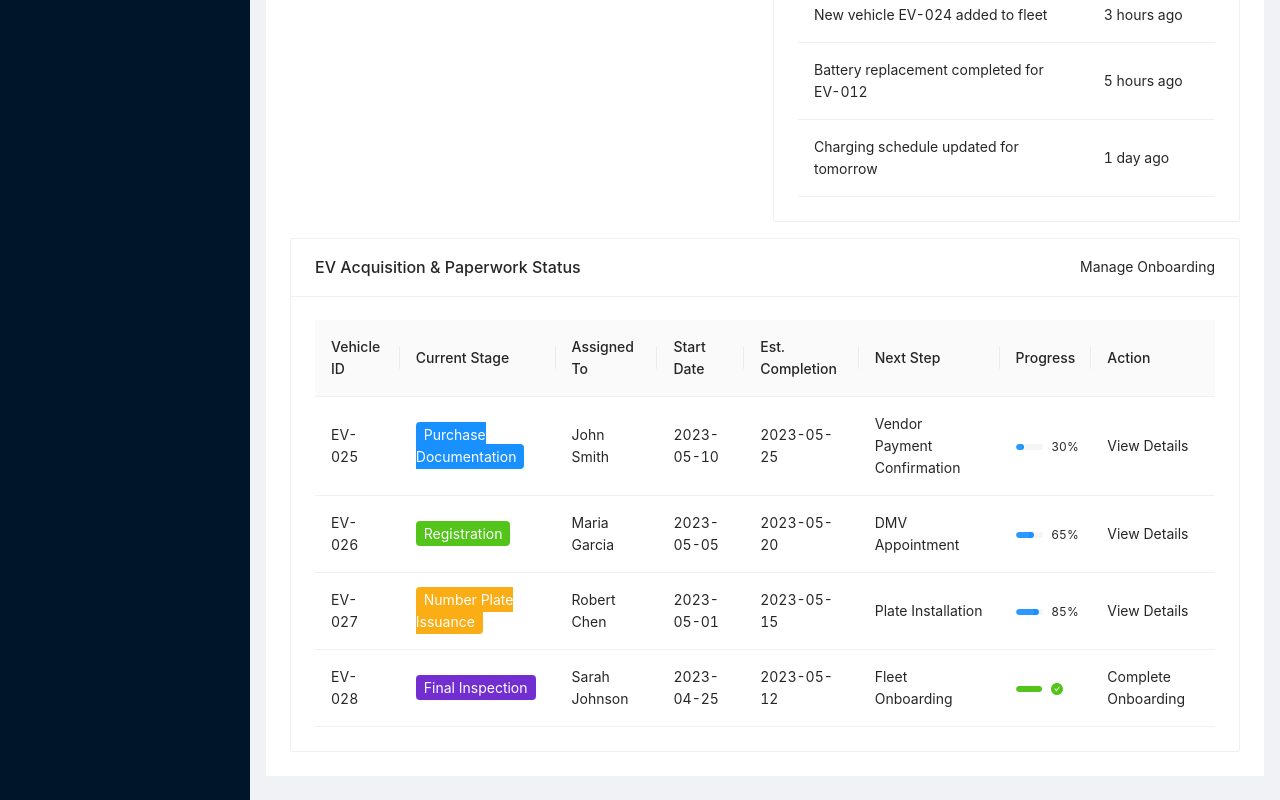
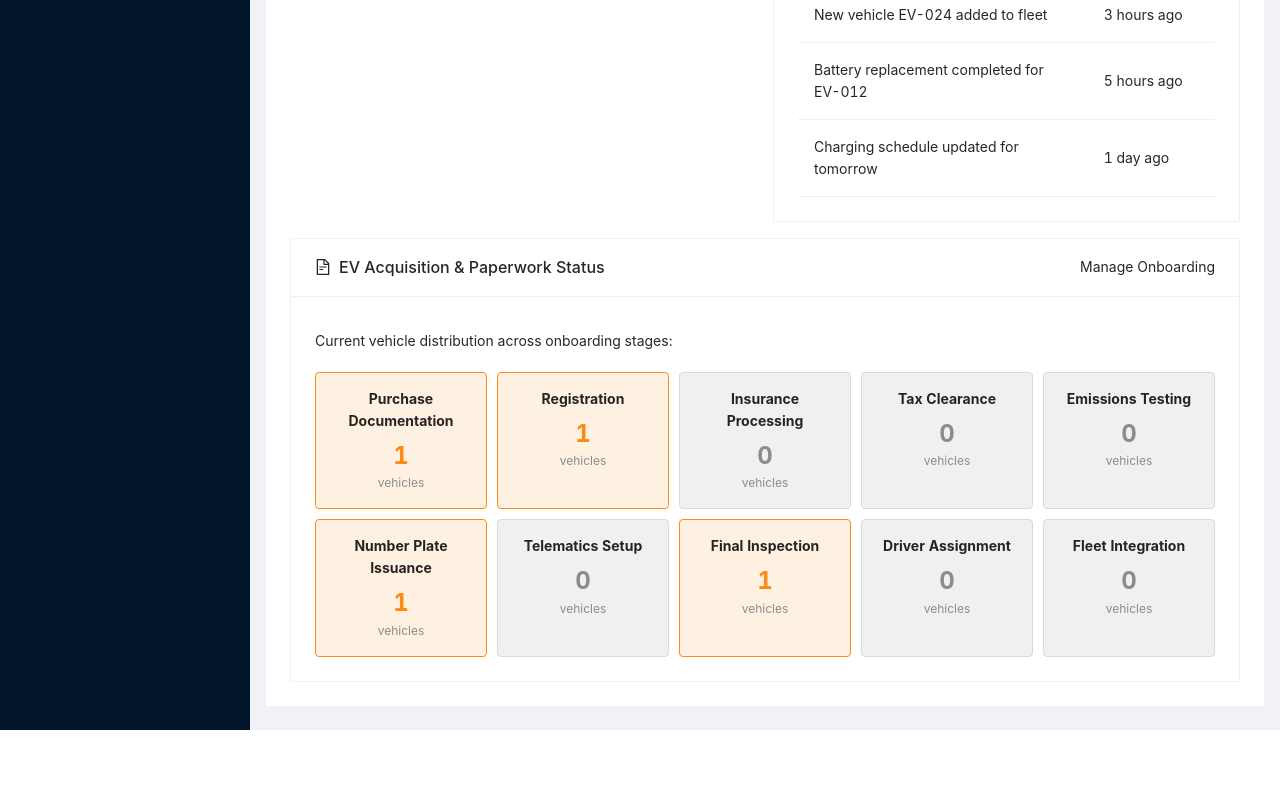
Before and after one commit to simbataisa/gf-ev-fms, a Next.js app: page /dashboard in a window 1280 px wide. Shown: the part 1415-2215 px from the top of the page. After the commit the page ends 2145 px from the top, so only its background shows below. Built offline with nearby package versions, Linux system fonts and the light colour scheme.

Commit message:
Add heatmap paperwork

```diff
--- a/src/pages/dashboard/index.tsx
+++ b/src/pages/dashboard/index.tsx
@@ -1,7 +1,7 @@
 import React, { useEffect, useState } from 'react';
 import { Row, Col, Card, Statistic, Progress, Table, Typography, Divider } from 'antd';
 import { CarOutlined, ThunderboltOutlined, ToolOutlined, ClockCircleOutlined,
-         EnvironmentOutlined, DollarOutlined, CheckCircleOutlined } from '@ant-design/icons';
+         EnvironmentOutlined, DollarOutlined, CheckCircleOutlined, FileTextOutlined } from '@ant-design/icons';
 import AppLayout from '../../components/Layout';
 // Replace ant-design charts with recharts
 import { LineChart, Line as RechartsLine, PieChart, Pie as RechartsPie, BarChart, Bar,
@@ -62,6 +62,45 @@ const DashboardPage: React.FC = () => {
 
     fetchPaperworkData();
   }, []);
+
+  // Generate heatmap data from paperwork records
+  const generateHeatmapData = () => {
+    const stages = [
+      'Purchase Documentation',
+      'Registration',
+      'Insurance Processing',
+      'Tax Clearance',
+      'Emissions Testing',
+      'Number Plate Issuance',
+      'Telematics Setup',
+      'Final Inspection',
+      'Driver Assignment',
+      'Fleet Integration'
+    ];
+
+    // Initialize counts for each stage
+    const stageCounts = stages.reduce((acc, stage) => {
+      acc[stage] = 0;
+      return acc;
+    }, {} as Record<string, number>);
+
+    // Count vehicles in each stage
+    paperworkProcessData.forEach(record => {
+      if (stageCounts[record.status] !== undefined) {
+        stageCounts[record.status]++;
+      }
+    });
+
+    // Convert to array format for visualization
+    return stages.map(stage => ({
+      name: stage,
+      value: stageCounts[stage],
+      intensity: stageCounts[stage] > 0 ?
+        (stageCounts[stage] > 2 ? 'high' : 'medium') : 'low'
+    }));
+  };
+
+  const heatmapData = generateHeatmapData();
 
   // Mock data for dashboard
   const vehicleStats = {
@@ -427,16 +466,52 @@ const DashboardPage: React.FC = () => {
       <Row gutter={[16, 16]} style={{ marginTop: 16 }}>
         <Col xs={24}>
           <Card
-            title="EV Acquisition & Paperwork Status"
+            title={
+              <div style={{ display: 'flex', alignItems: 'center' }}>
+                <FileTextOutlined style={{ marginRight: 8 }} />
+                <span>EV Acquisition & Paperwork Status</span>
+              </div>
+            }
             extra={<a href="/vehicle-onboarding">Manage Onboarding</a>}
           >
-            <Table
-              dataSource={paperworkProcessData}
-              columns={paperworkColumns}
-              pagination={false}
-              rowKey="id"
-              loading={loading}
-            />
+            <div style={{ padding: '10px 0' }}>
+              <Text>Current vehicle distribution across onboarding stages:</Text>
+            </div>
+            <div style={{ display: 'flex', flexWrap: 'wrap', gap: '10px', marginTop: '10px' }}>
+              {heatmapData.map((item, index) => (
+                <div
+                  key={index}
+                  style={{
+                    flex: '1 0 18%',
+                    minWidth: '150px',
+                    padding: '15px',
+                    borderRadius: '4px',
+                    backgroundColor:
+                      item.intensity === 'high' ? '#f5222d20' :
+                      item.intensity === 'medium' ? '#fa8c1620' :
+                      '#f0f0f0',
+                    border:
+                      item.intensity === 'high' ? '1px solid #f5222d' :
+                      item.intensity === 'medium' ? '1px solid #fa8c16' :
+                      '1px solid #d9d9d9',
+                    textAlign: 'center'
+                  }}
+                >
+                  <div style={{ fontWeight: 'bold', marginBottom: '5px' }}>{item.name}</div>
+                  <div style={{
+                    fontSize: '24px',
+                    fontWeight: 'bold',
+                    color:
+                      item.intensity === 'high' ? '#f5222d' :
+                      item.intensity === 'medium' ? '#fa8c16' :
+                      '#8c8c8c'
+                  }}>
+                    {item.value}
+                  </div>
+                  <div style={{ fontSize: '12px', color: '#8c8c8c' }}>vehicles</div>
+                </div>
+              ))}
+            </div>
           </Card>
         </Col>
       </Row>
```
